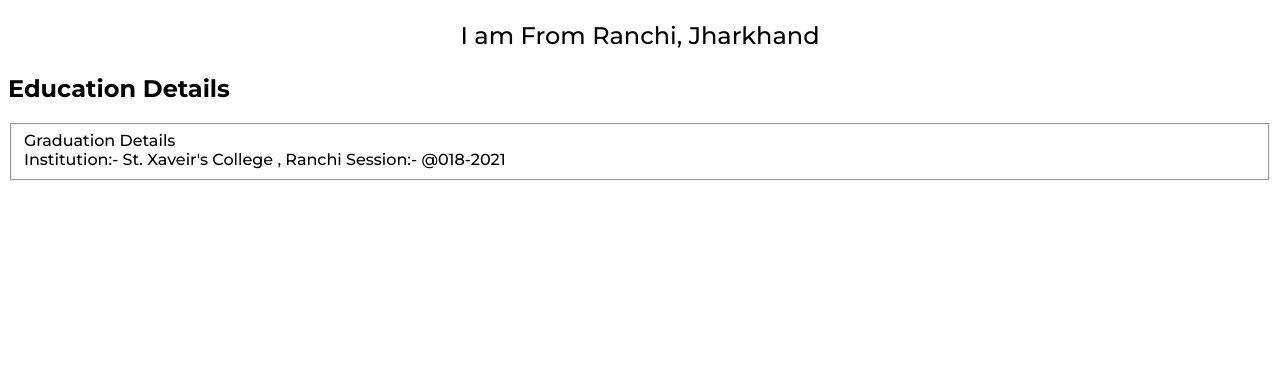
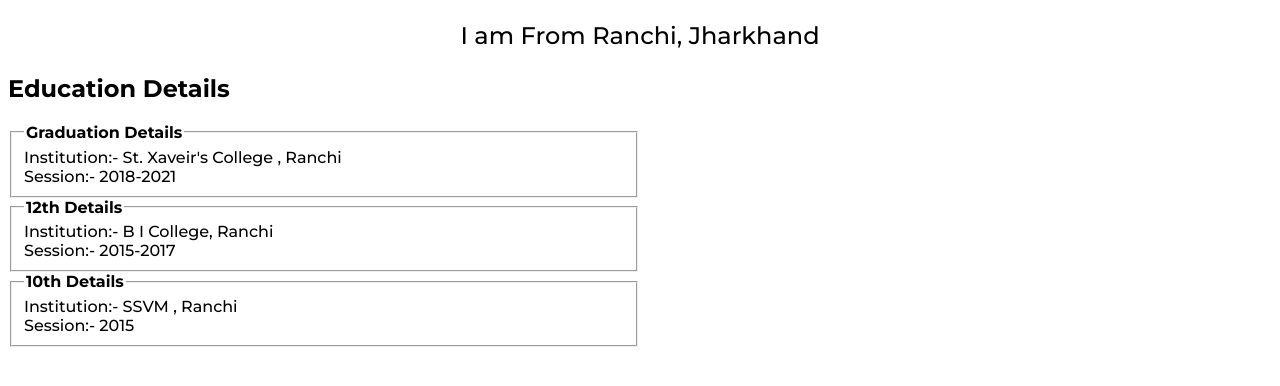
Before and after one commit to Amitkr1224/terminal_try.github.io, a plain HTML site: page index.html in a window 1280 px wide. Shown: the part 50-436 px from the top of the page. Drawn offline with Linux system fonts and the light colour scheme.

Commit message:
IInd Commit

```diff
--- a/css/style.css
+++ b/css/style.css
@@ -15,3 +15,6 @@ p{
     font-weight: 500;
     text-align: center;
 }
+.edu{
+    width: 50%
+}
--- a/index.html
+++ b/index.html
@@ -6,12 +6,23 @@
 <h1>My Name Is <span>Amit</span> Kumar</h1>
 <p>I am From Ranchi, Jharkhand</p>
 <h2>Education Details</h2>
+<div class="edu">
 <fieldset>
-    <Label>Graduation Details</Label><br>
-    <label>Institution:- St. Xaveir's College , Ranchi</label>
-    <label>Session:- @018-2021</label>
-
+    <legend><b>Graduation Details</b></legend>
+    <label>Institution:- St. Xaveir's College , Ranchi</label><br>
+    <label>Session:- 2018-2021</label>
 </fieldset>
+<fieldset>
+    <legend><b>12th Details </b></legend>
+    <Label>Institution:- B I College, Ranchi</Label><br>
+    <label>Session:- 2015-2017</label>
+</fieldset>
+<fieldset>
+    <legend> <b>10th Details</b></legend>
+    <Label>Institution:- SSVM , Ranchi</Label><br>
+    <label>Session:- 2015</label>
+</fieldset>
+</div>
 
 </body>
 </html>
```
